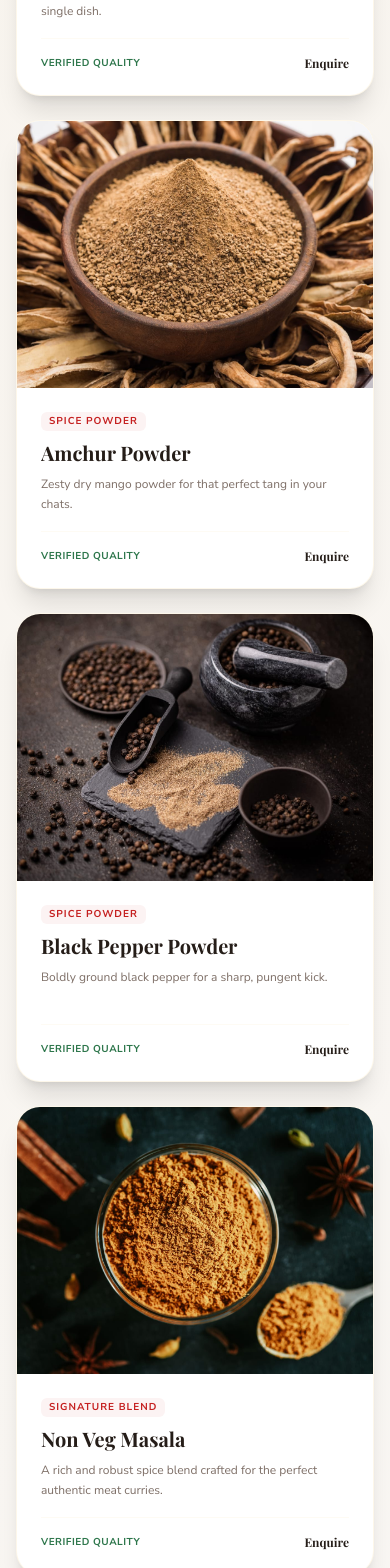
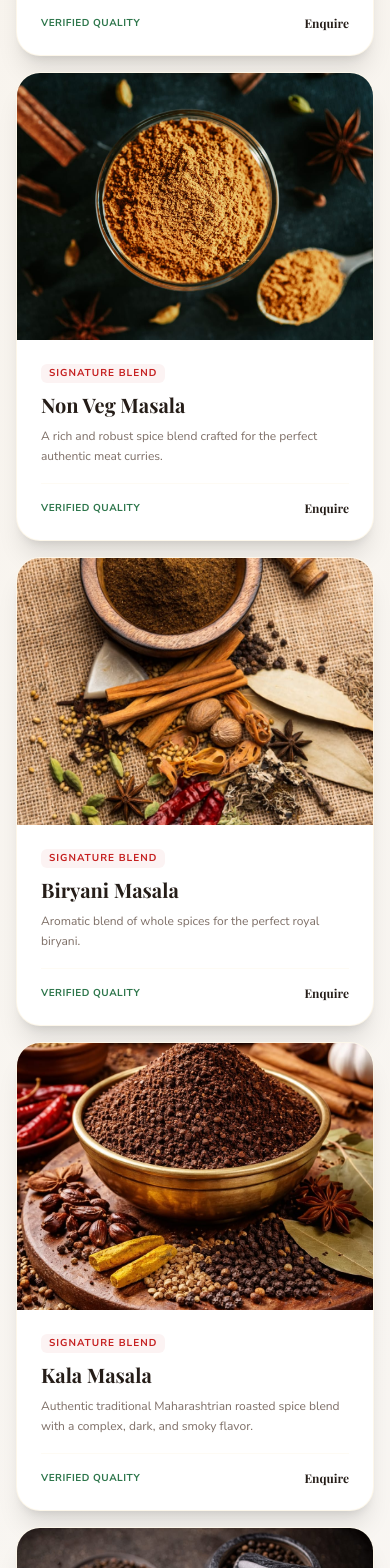
Before and after one commit to Pramodmali5295/dodkemasale, a React (Vite) app: page /products in a window 390 px wide. Shown: the part 3340-4908 px from the top of the page. Built offline with nearby package versions, Linux system fonts and the light colour scheme; the HTML template or start-up script is replaced by a standard one; a web font is replaced by a local one.

Commit message:
Added team member roles, replaced Amchur with Kala Masala, updated testimonials, and finalized mobile-first grid scaling.

```diff
--- a/src/pages/Gallery.tsx
+++ b/src/pages/Gallery.tsx
@@ -2,7 +2,7 @@ import { useState, useMemo } from "react";
 import PageHeader from "@/components/PageHeader";
 import GsapReveal from "@/components/GsapReveal";
 import heroImg from "@/assets/hero-spices.jpg";
-import product1 from "@/assets/product1.jpeg";
+import product16 from "@/assets/product16.jpeg";
 import product2 from "@/assets/product2.jpeg";
 import product3 from "@/assets/product3.jpeg";
 import product4 from "@/assets/product4.jpeg";
@@ -11,6 +11,7 @@ import product6 from "@/assets/product6.jpeg";
 import product7 from "@/assets/product7.jpeg";
 import product8 from "@/assets/product8.jpeg";
 import product9 from "@/assets/product9.jpeg";
+import product11 from "@/assets/product11.jpeg";
 import product12 from "@/assets/product12.jpeg";
 import product15 from "@/assets/product15.png";
 import team1 from "@/assets/team1.jpg";
@@ -26,15 +27,16 @@ const images = [
   { src: product6, alt: "Garam Masala", category: "Products" },
   { src: product15, alt: "Kanda Lasun Masala", category: "Products" },
   { src: product4, alt: "Kitchen King", category: "Products" },
-  { src: product1, alt: "Amchur Powder", category: "Products" },
-  { src: product9, alt: "Black Pepper Powder", category: "Products" },
   { src: product7, alt: "Non Veg Masala", category: "Products" },
   { src: product3, alt: "Biryani Masala", category: "Products" },
+  { src: product16, alt: "Kala Masala", category: "Products" },
+  { src: product9, alt: "Black Pepper Powder", category: "Products" },
   { src: product12, alt: "Variety of Spices", category: "Products" },
-  { src: team1, alt: "Production Expert", category: "Team" },
-  { src: team2, alt: "Quality Control Team", category: "Team" },
-  { src: team3, alt: "Packaging Department", category: "Team" },
-  { src: team4, alt: "Distribution Team", category: "Team" },
+  { src: product11, alt: "Whole Spices", category: "Products" },
+  { src: team1, alt: "Aniket D", category: "Team", name: "Aniket D", role: "Founder" },
+  { src: team2, alt: "Harshada A", category: "Team", name: "Harshada A", role: "Operations Manager" },
+  { src: team3, alt: "Prajakta K", category: "Team", name: "Prajakta K", role: "Finance & Accounts Manager" },
+  { src: team4, alt: "Gayetri F", category: "Team", name: "Gayetri F", role: "Sales & Marketing Head" },
 ];
 
 const Gallery = () => {
@@ -62,7 +64,7 @@ const Gallery = () => {
             </p>
           </GsapReveal>
 
-          <div className="grid grid-cols-1 sm:grid-cols-2 lg:grid-cols-3 gap-4">
+          <div className="grid grid-cols-1 xs:grid-cols-2 lg:grid-cols-3 gap-3 md:gap-4">
             {productImages.map((img, i) => (
               <GsapReveal
                 key={`prod-${i}`}
@@ -107,7 +109,7 @@ const Gallery = () => {
             </p>
           </GsapReveal>
 
-          <div className="grid grid-cols-1 sm:grid-cols-2 lg:grid-cols-4 gap-4">
+          <div className="grid grid-cols-1 xs:grid-cols-2 lg:grid-cols-4 gap-3 md:gap-4">
             {teamImages.map((img, i) => (
               <GsapReveal
                 key={`team-${i}`}
@@ -115,16 +117,22 @@ const Gallery = () => {
                 direction="up"
                 className="group"
               >
+                <div className="space-y-3">
                   <div
                     onClick={() => setLightbox({ src: img.src, alt: img.alt })}
                     className="relative cursor-pointer rounded-xl overflow-hidden shadow-lg border border-spice-gold/10 hover:shadow-2xl transition-all duration-300 aspect-[3/4]"
                   >
                     <img
                       src={img.src}
-                    className="w-full h-full object-cover transition-transform duration-500"
+                      className="w-full h-full object-cover transition-transform duration-500 group-hover:scale-105"
                       alt={img.alt}
                       loading="lazy"
                     />
+                  </div>
+                  <div className="text-center">
+                    <h4 className="font-display font-bold text-spice-dark text-lg leading-tight mb-1">{(img as any).name}</h4>
+                    <p className="font-body text-spice-red font-bold text-xs uppercase tracking-wider">{(img as any).role}</p>
+                  </div>
                 </div>
               </GsapReveal>
             ))}
--- a/src/pages/Index.tsx
+++ b/src/pages/Index.tsx
@@ -30,7 +30,7 @@ const whyUs = [
 const testimonials = [
   { name: "Abhijit Nagare", text: "The perfect for who loves the homely taste! This masala’s soothing aroma brings the authentic taste of the village right to your food… must try…", rating: 5 },
   { name: "Kaushik Kale", text: "The laddoos made by the Dodkes are healthy and worth consuming it for your health benifits. Taste is also very good. I get it for my family every month.", rating: 5 },
-  { name: "Harshada Avaghade", text: "Great spice mixes. I have used all products and they are not only yummy but feels so good for the tummy. Masala is important in cooking because it adds depth and richness of flavour and colour to the dishes. 100% organic homemade masala... Loved it❤️❤️", rating: 5 },
+  { name: "Merin Thomas", text: "For all the spicy food lovers who want a restaurant like experience at home, Dodke Masala is the answer. Good quality, worth the price", rating: 5 },
   { name: "Manoj More", text: "Recently tried Dodke Masale and it was a delightful experience! The blend of spices in their masala is truly exceptional, adding a burst of flavours to every dish. The quality and freshness of the ingredients stood out. Highly recommend!", rating: 5 },
   { name: "CHINTAMANI MARATHE", text: "Must try once, its enrich taste of you sabji's. Your sabjis will start tasting great. Also, try their other products like dink laddu, methya ladu and Haldi power", rating: 5 },
   { name: "Shailesh Gaikwad", text: "'Dodke masale' is the best available masala for adding great taste and aroma to all vegetarian and non-vegetarian recipes.", rating: 5 },
@@ -116,7 +116,7 @@ const Index = () => {
                   <img
                     src={p.img}
                     alt={p.name}
-                    className={`max-w-full max-h-full w-auto h-auto ${p.name === "Biryani Masala" ? "object-cover w-full h-full" : "object-contain"} group-hover:scale-110 transition-transform duration-500`}
+                    className="max-w-full max-h-full w-full h-full object-cover group-hover:scale-110 transition-transform duration-500"
                     loading="lazy"
                   />
                   <div className="absolute inset-0 bg-gradient-to-t from-spice-dark/40 to-transparent opacity-0 group-hover:opacity-100 transition-opacity" />
--- a/src/pages/Products.tsx
+++ b/src/pages/Products.tsx
@@ -1,6 +1,6 @@
 import PageHeader from "@/components/PageHeader";
 import GsapReveal from "@/components/GsapReveal";
-import product1 from "@/assets/product1.jpeg";
+import product16 from "@/assets/product16.jpeg";
 import product2 from "@/assets/product2.jpeg";
 import product3 from "@/assets/product3.jpeg";
 import product4 from "@/assets/product4.jpeg";
@@ -9,6 +9,7 @@ import product6 from "@/assets/product6.jpeg";
 import product7 from "@/assets/product7.jpeg";
 import product8 from "@/assets/product8.jpeg";
 import product9 from "@/assets/product9.jpeg";
+import product11 from "@/assets/product11.jpeg";
 import product12 from "@/assets/product12.jpeg";
 import product15 from "@/assets/product15.png";
 import { Link } from "react-router-dom";
@@ -52,18 +53,6 @@ const products = [
     img: product4
   },
   {
-    name: "Amchur Powder",
-    category: "Spice Powder",
-    desc: "Zesty dry mango powder for that perfect tang in your chats.",
-    img: product1,
-  },
-  {
-    name: "Black Pepper Powder",
-    category: "Spice Powder",
-    desc: "Boldly ground black pepper for a sharp, pungent kick.",
-    img: product9
-  },
-  {
     name: "Non Veg Masala",
     category: "Signature Blend",
     desc: "A rich and robust spice blend crafted for the perfect authentic meat curries.",
@@ -76,10 +65,28 @@ const products = [
     img: product3,
   },
   {
+    name: "Kala Masala",
+    category: "Signature Blend",
+    desc: "Authentic traditional Maharashtrian roasted spice blend with a complex, dark, and smoky flavor.",
+    img: product16,
+  },
+  {
+    name: "Black Pepper Powder",
+    category: "Spice Powder",
+    desc: "Boldly ground black pepper for a sharp, pungent kick.",
+    img: product9
+  },
+  {
     name: "Variety of Spices",
     category: "Spice Collection",
     desc: "A wide assortment of premium spices to stock up your kitchen shelf.",
     img: product12
+  },
+  {
+    name: "Whole Spices",
+    category: "Whole Spices",
+    desc: "Unprocessed, farm-fresh whole spices for maximum flavor and health.",
+    img: product11
   },
 ];
 
@@ -90,7 +97,7 @@ const Products = () => (
     {/* Products Grid */}
     <section className="py-20 bg-gradient-warm overflow-hidden">
       <div className="container mx-auto px-4">
-        <div className="grid grid-cols-1 sm:grid-cols-2 lg:grid-cols-4 gap-6">
+        <div className="grid grid-cols-1 xs:grid-cols-2 lg:grid-cols-4 gap-4 sm:gap-6">
           {products.map((p, i) => (
             <GsapReveal key={p.name} direction="up" delay={i * 0.1}>
               <div className="group h-full bg-white rounded-3xl overflow-hidden shadow-xl hover:shadow-2xl hover:shadow-spice/20 transition-all duration-500 border border-spice-gold/10">
@@ -98,7 +105,7 @@ const Products = () => (
                   <img
                     src={p.img}
                     alt={p.name}
-                    className="w-full h-full object-cover group-hover:scale-110 transition-transform duration-700"
+                    className="w-full h-full object-cover transition-all duration-700 group-hover:scale-110"
                   />
                 </div>
 
--- a/src/pages/Testimonials.tsx
+++ b/src/pages/Testimonials.tsx
@@ -5,7 +5,7 @@ import { Star, Quote } from "lucide-react";
 const reviews = [
   { name: "Abhijit Nagare", location: "Verified Customer", text: "The perfect for who loves the homely taste! This masala’s soothing aroma brings the authentic taste of the village right to your food… must try…", rating: 5 },
   { name: "Kaushik Kale", location: "Family Order", text: "The laddoos made by the Dodkes are healthy and worth consuming it for your health benifits. Taste is also very good. I get it for my family every month.", rating: 5 },
-  { name: "Harshada Avaghade", location: "Home Kitchen", text: "Great spice mixes. I have used all products and they are not only yummy but feels so good for the tummy. Masala is important in cooking because it adds depth and richness of flavour and colour to the dishes. 100% organic homemade masala... Loved it❤️❤️", rating: 5 },
+  { name: "Merin Thomas", location: "Verified Customer", text: "For all the spicy food lovers who want a restaurant like experience at home, Dodke Masala is the answer. Good quality, worth the price", rating: 5 },
   { name: "Manoj More", location: "Verified Buyer", text: "Recently tried Dodke Masala and it was a delightful experience! The blend of spices in their masala is truly exceptional, adding a burst of flavours to every dish. The quality and freshness of the ingredients stood out. Highly recommend!", rating: 5 },
   { name: "CHINTAMANI MARATHE", location: "Gourmet Enthusiast", text: "Must try once, its enrich taste of you sabji's. Your sabjis will start tasting great. Also, try their other products like dink laddu, methya ladu and Haldi power", rating: 5 },
   { name: "Shailesh Gaikwad", location: "Food Critic", text: "'Dodke masale' is the best available masala for adding great taste and aroma to all vegetarian and non-vegetarian recipes.", rating: 5 },
```
Also changed, not shown: src/assets/product16.jpeg (added). Lines whose indentation alone changed are shown as unchanged.
